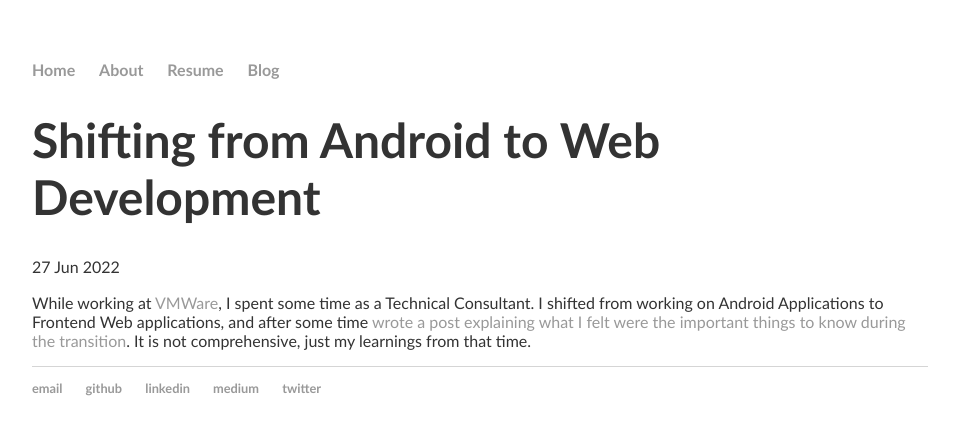
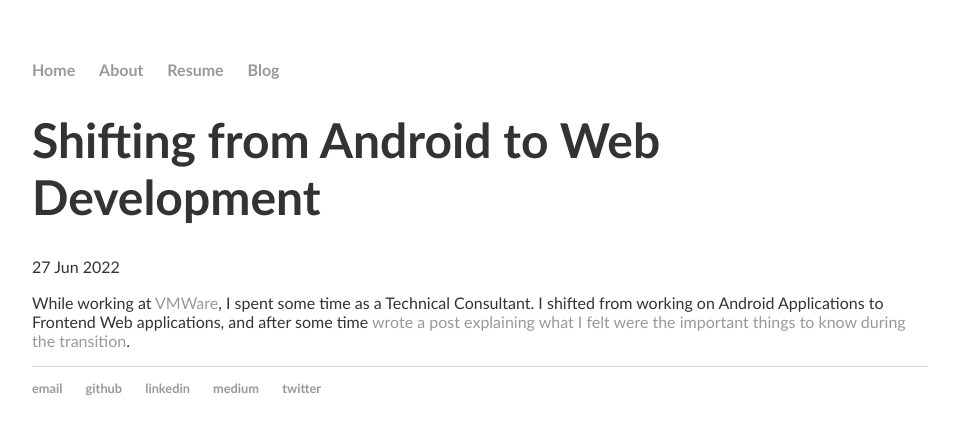
Before and after one commit to snalvi/snalvi.github.io, a Jekyll site: the page built from _posts/2022-06-27-android-to-web.md, in a window 1280 px wide. Shown: the top 435 px of the page, without its empty margins (160-1119 px from the left). Built offline with Jekyll 4.4.1, drawn with Linux system fonts in a browser that asks for light colours.

Commit message:
minor edit to android->web post

```diff
--- a/_posts/2022-06-27-android-to-web.md
+++ b/_posts/2022-06-27-android-to-web.md
@@ -3,4 +3,4 @@ layout: post
 title: "Shifting from Android to Web Development"
 date: 2022-06-27
 ---
-While working at [VMWare](https://tanzu.vmware.com/), I spent some time as a Technical Consultant. I shifted from working on Android Applications to Frontend Web applications, and after some time [wrote a post explaining what I felt were the important things to know during the transition](https://tanzu.vmware.com/content/blog/part-1-shifting-from-android-to-web-development). It is not comprehensive, just my learnings from that time.
+While working at [VMWare](https://tanzu.vmware.com/), I spent some time as a Technical Consultant. I shifted from working on Android Applications to Frontend Web applications, and after some time [wrote a post explaining what I felt were the important things to know during the transition](https://tanzu.vmware.com/content/blog/part-1-shifting-from-android-to-web-development).
```
